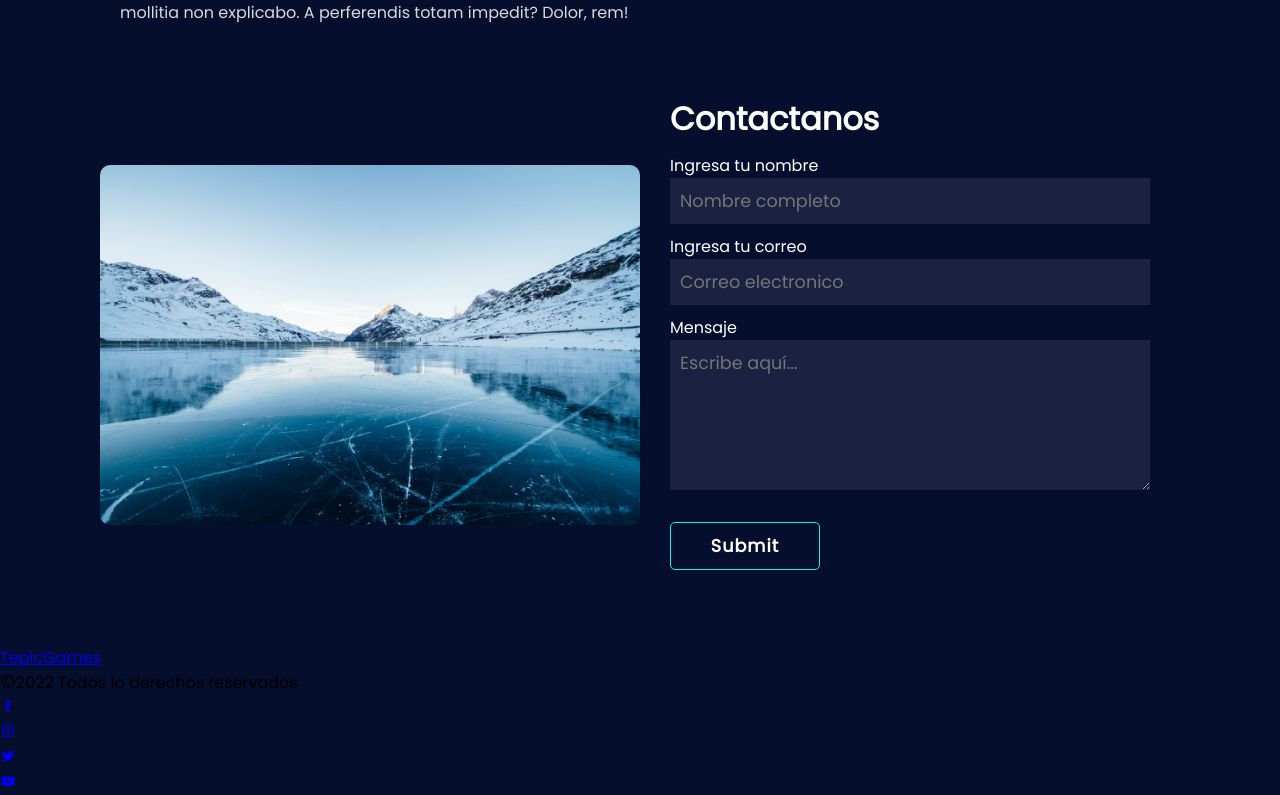
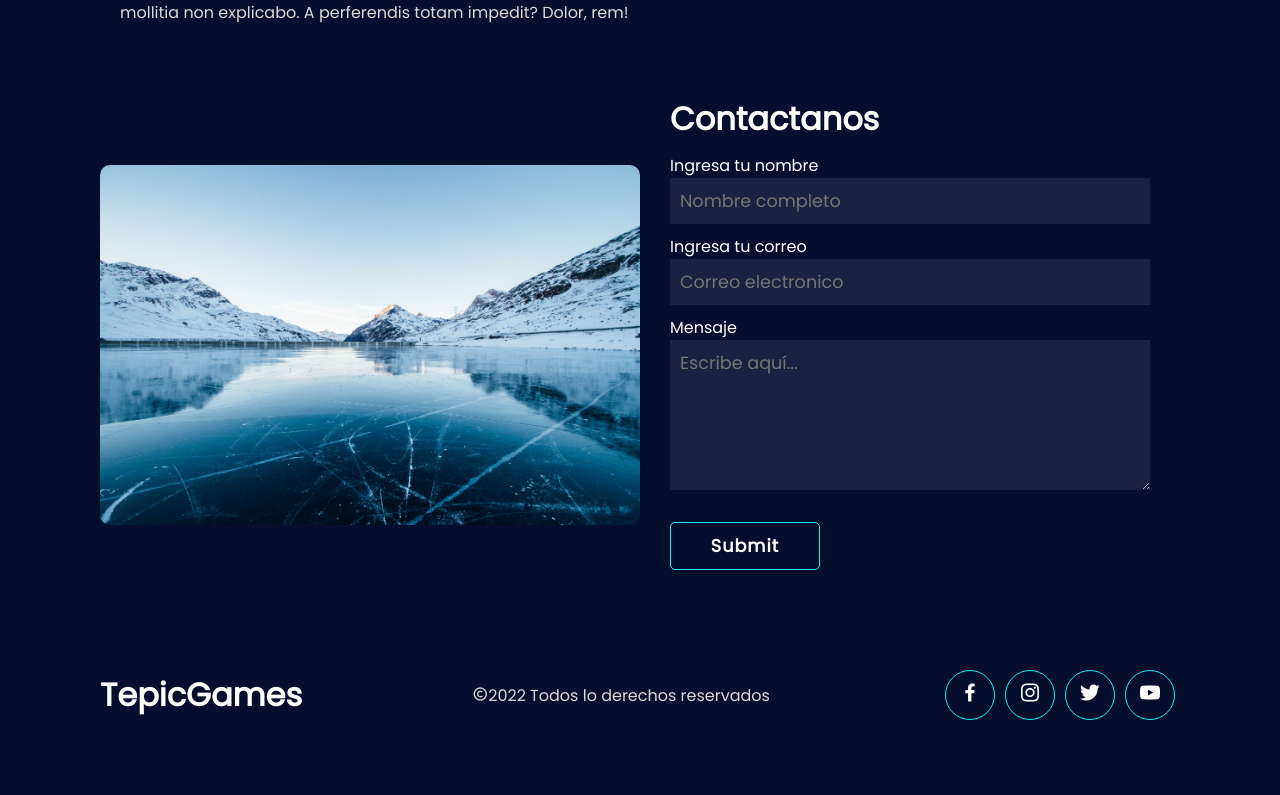
Before and after one commit to LuisDani07/SaltaRanas_React, a React (Vite) app: page / in a window 1280 px wide. Shown: the part 2047-2842 px from the top of the page. After the commit the page ends 2792 px from the top, so only its background shows below. Built offline with nearby package versions, Linux system fonts and the light colour scheme.

Commit message:
estilo del footer y anclas para ir a todas las secciones

```diff
--- a/src/Components/About.jsx
+++ b/src/Components/About.jsx
@@ -2,7 +2,7 @@
 
 function About() {
   return (
-    <aside className="about">
+    <aside className="about" id="nosotros1">
            <div className="contentBx">
                <h2>sobre nosotros</h2>
                <p>Lorem, ipsum dolor sit amet consectetur adipisicing elit. Vero commodi reprehenderit facere maiores corporis exercitationem perspiciatis harum quis velit, similique aspernatur doloremque, amet optio. Eum, ad placeat, tempora necessitatibus eveniet, dolores voluptas a sapiente harum rerum libero reiciendis iusto fugiat officiis qui molestias itaque eaque animi aut vitae incidunt ipsam? Error deleniti maiores ratione magni quos ex a nam excepturi facilis quod, dignissimos nihil eum ab voluptatum necessitatibus blanditiis sapiente perspiciatis! Mollitia, perspiciatis reiciendis. Modi magnam nisi quae neque quas quod dolore, eius officia adipisci debitis iste nostrum asperiores doloremque beatae, mollitia non explicabo. A perferendis totam impedit? Dolor, rem!</p>
--- a/src/Components/Contacto.jsx
+++ b/src/Components/Contacto.jsx
@@ -2,7 +2,7 @@
 
 function Contacto() {
   return (
-    <footer>
+    <footer id="contacto1">
         <div className="contact">
            <img src="/lago.jpg" alt="" />
            <div className="form">
@@ -24,7 +24,8 @@ function Contacto() {
                  </div>
            </div>
       </div>
-           <div className="info">
+      <div className="footer">
+            <div className="info">
                 <a href="#" className="logo">TepicGames</a>
                 <p><i className="bx bx-copyright"></i>2022 Todos lo derechos reservados</p>
                 <ul>
@@ -33,7 +34,8 @@ function Contacto() {
                     <li><a href="#"><i className="bx bxl-twitter"></i></a></li>
                     <li><a href="#"><i className="bx bxl-youtube"></i></a></li>
                 </ul>
-           </div>
+          </div>
+      </div>
 
     </footer>
   )
--- a/src/Components/Historia.jsx
+++ b/src/Components/Historia.jsx
@@ -2,12 +2,12 @@
 
 function Historia() {
   return (
-      <aside className="historia">
-        <div>
+      <aside className="historia" id="historia1">
+          <div>
             <h2 >Historia</h2>
             <p >Lorem ipsum dolor, sit amet consectetur adipisicing elit. Laudantium repellat quis cupiditate! Dolor, dolorum, fugit possimus unde architecto sequi amet odit ratione cumque doloremque nihil ullam esse repellat velit sed. Quaerat enim quia atque et similique veniam, error quibusdam placeat nam explicabo tenetur iste nihil natus repellendus fuga quam cum ratione corrupti vero. Quam est voluptatem consequatur ipsum repudiandae. Mollitia quasi facilis modi iusto id nulla quidem. Sapiente cupiditate officia consequuntur sequi esse consectetur dolorem, quod nostrum iusto suscipit temporibus ipsam, minus numquam nam quae nesciunt eaque cum dolores illo commodi! Quas sunt amet est cupiditate in itaque minus eveniet?</p>
             <img src="#" alt="" />
-      </div>
+          </div>
 
       </aside>
   )
--- a/src/Components/Intrucciones.jsx
+++ b/src/Components/Intrucciones.jsx
@@ -2,7 +2,7 @@
 
 function Intrucciones() {
   return (
-    <section class="instrucciones">
+    <section class="instrucciones" id="jugar1">
            <div class="lista">
                     <li>paso 1</li>
                     <li>paso 2</li>
--- a/src/Components/NavBar.jsx
+++ b/src/Components/NavBar.jsx
@@ -4,14 +4,14 @@ import React from 'react'
 
 function NavBar() {
   return (
-    <header >
+    <header id='inicio1'>
         <a href="#" className='logo'>SaltaRanas</a>
         <ul className='nav'>
-            <li><a href="#">Inicio</a></li>
-            <li><a href="#">Historia</a></li>
-            <li><a href="#">Como jugar</a></li>
-            <li><a href="#">sobre nosotros</a></li>
-            <li><a href="#">Contacto</a></li>
+            <li><a href="#inicio1">Inicio</a></li>
+            <li><a href="#historia1">Historia</a></li>
+            <li><a href="#jugar1">Como jugar</a></li>
+            <li><a href="#nosotros1">sobre nosotros</a></li>
+            <li><a href="#contacto1">Contacto</a></li>
         </ul>
         <div className='action'>
             <div className="searchBx">
--- a/src/styles.css
+++ b/src/styles.css
@@ -261,3 +261,50 @@ margin:10px 0;
     box-shadow: 0 0 10px #1aeeef;
     cursor:pointer;
 }
+footer .footer{
+    padding: 10px 100px;
+}
+footer .footer .info{
+    display:flex;
+    justify-content: space-between;
+    align-items: center;
+}
+footer .footer .info .logo{
+    position:relative;
+    color:#fff;
+    text-decoration: none;
+    font-size: 2em;
+    font-weight: 700;
+}
+footer .footer .info p{
+    color: #dbd9d9;
+}
+footer .footer .info ul{
+    margin:10px 0;
+    display:flex;
+    justify-content: center;
+    align-items: center;
+}
+footer .footer .info ul li{
+    list-style: none;
+    height:50px;
+    width:50px;
+    margin:5px;
+    border-radius: 50%;
+    display:flex;
+    justify-content: center;
+    align-items: center;
+    border:1px solid #1aeeef;
+}
+footer .footer .info ul li:hover{
+    background: #1aeeef;
+    border:none;
+    box-shadow: 0 0 10px #1aeeef;
+}
+footer .footer .info ul li a i{
+    font-size:1.5em;
+   color: #fff;
+}
+footer .footer .info ul li:hover a i{
+    color:#050e2d;
+}
```
